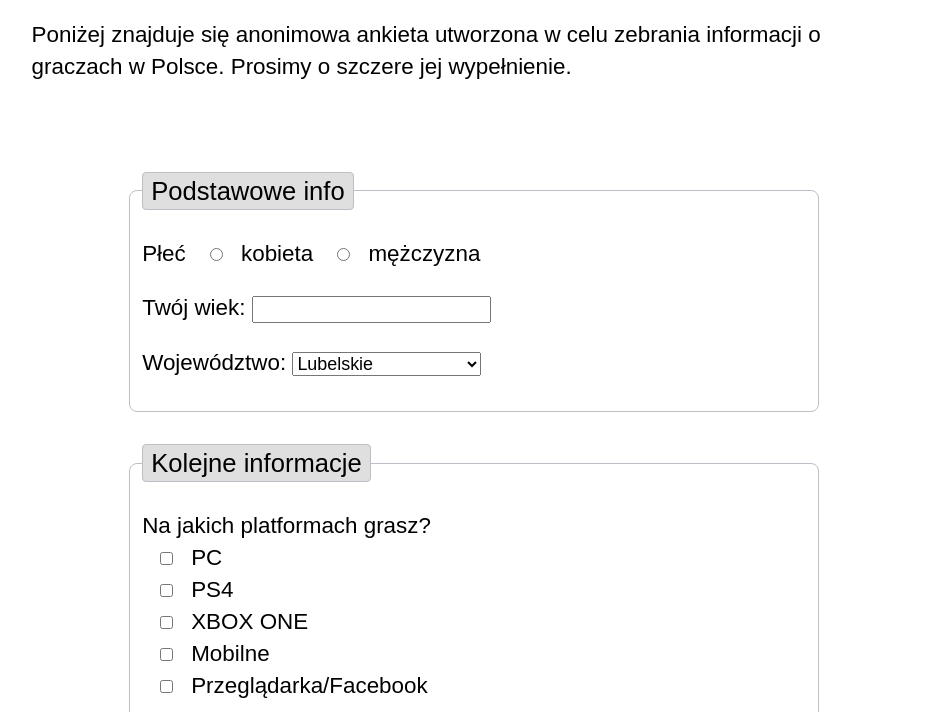
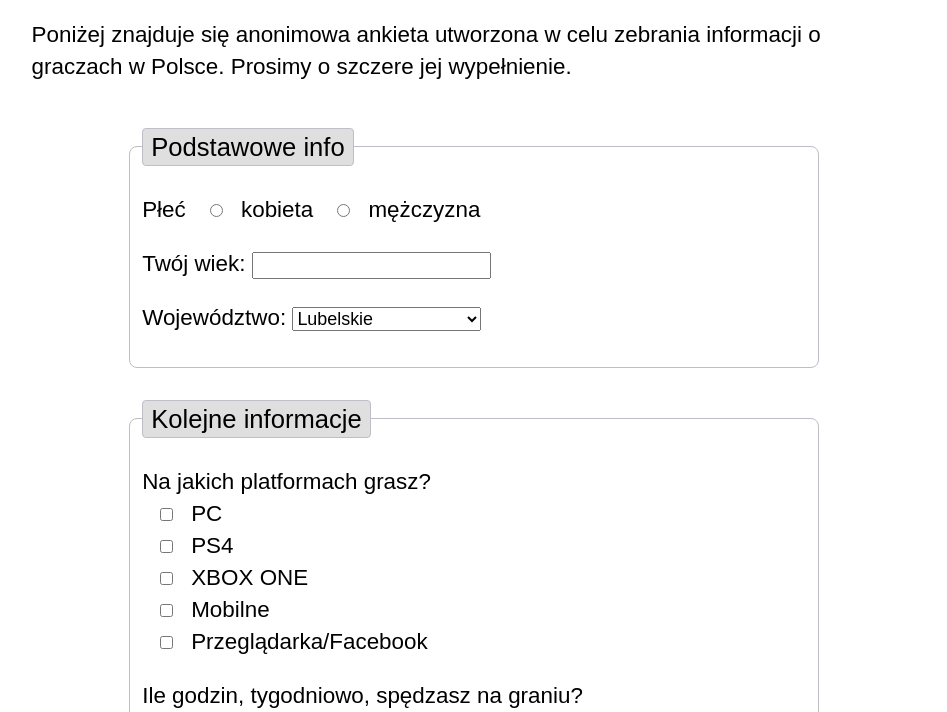
Before and after one commit to JohnyMielony07/Gamer-s-questionnaire, a plain HTML site: page index.html in a window 1280 px wide. Shown: the part 86-798 px from the top of the page, without its empty margins (166-1113 px from the left). Drawn offline with Linux system fonts and the light colour scheme.

Commit message:
margin change

```diff
--- a/styles/main.css
+++ b/styles/main.css
@@ -28,7 +28,7 @@ legend
 }
 form
 {
-    margin: 10% 0 0 0;
+    margin: 5% 0 0 0;
 
 }
 
```
